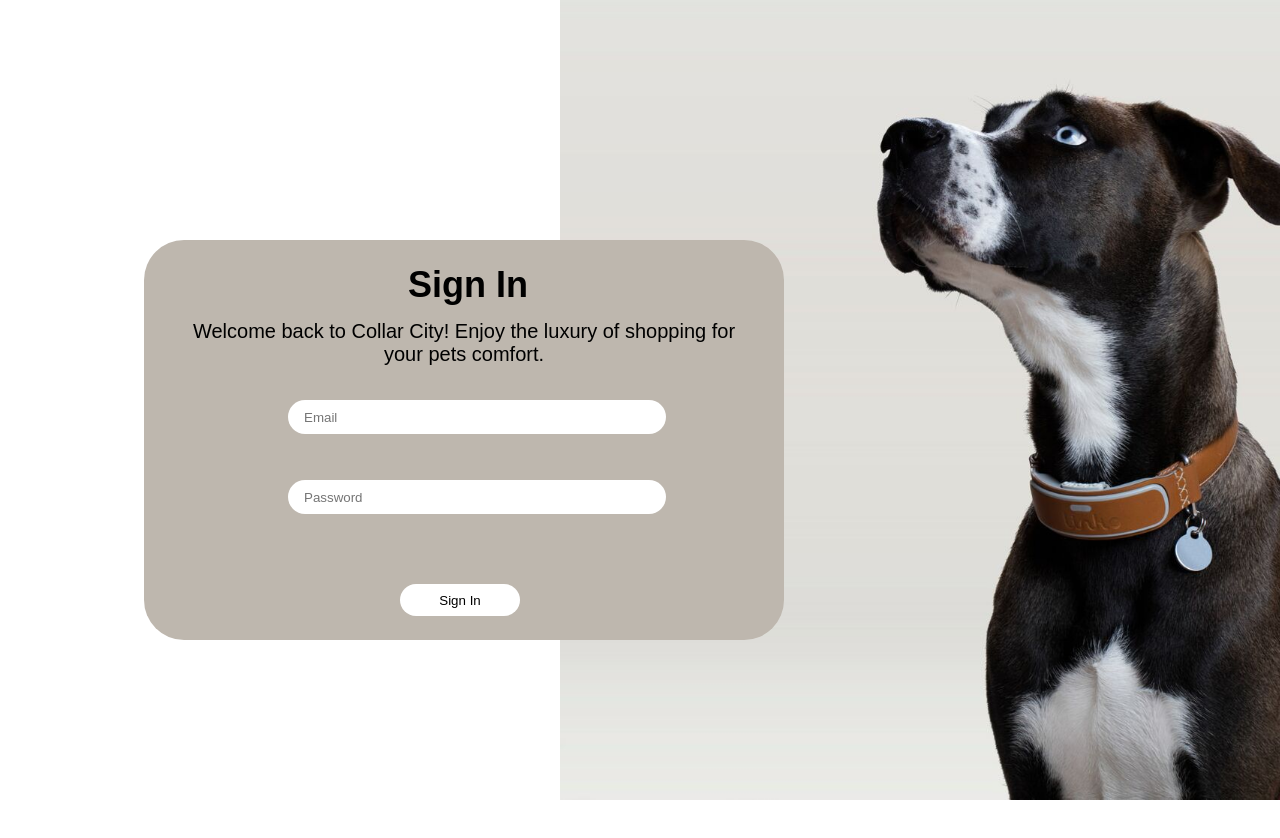
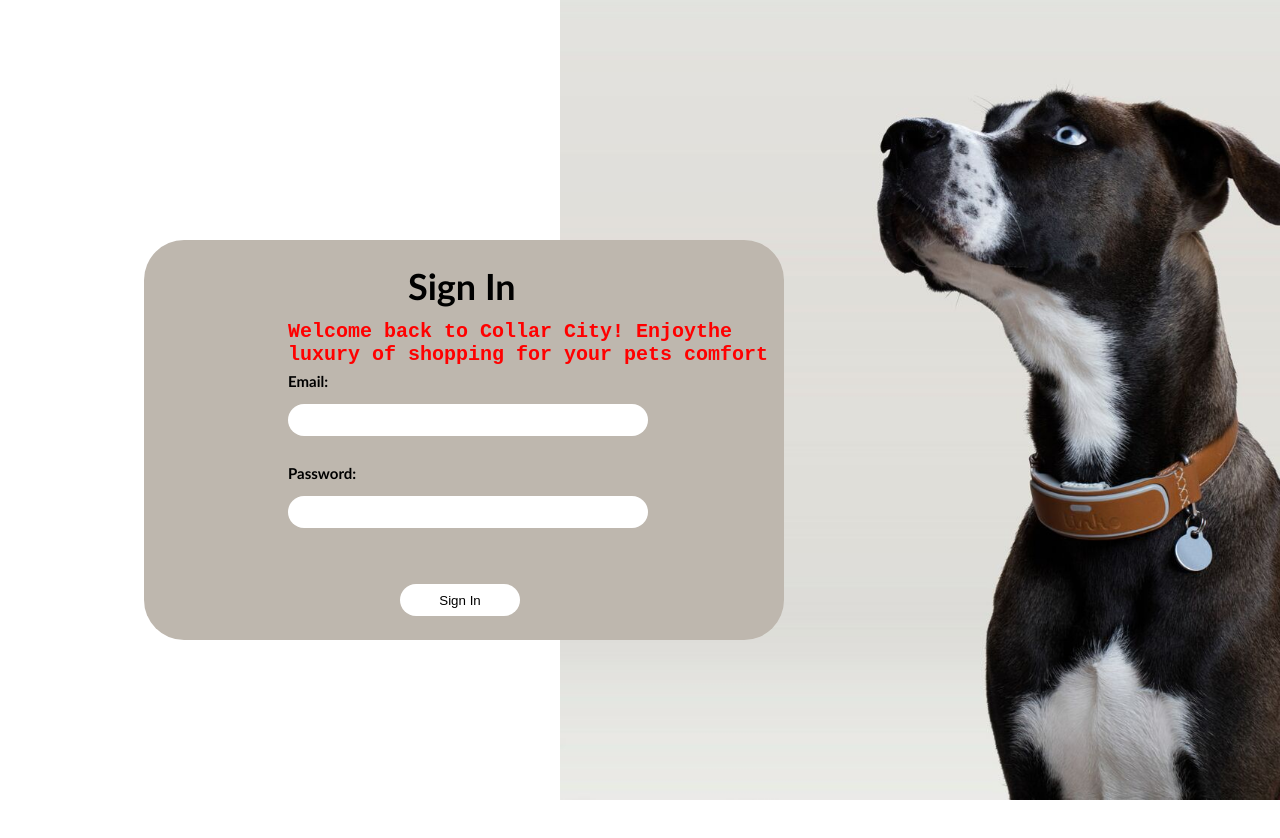
Before and after one commit to anchenayres/term3-project, a React (Create React App) app in the folder client/: page / in a window 1280 px wide. Shown: the top 838 px of the page. After the commit the page ends 800 px from the top, so only its background shows below. Built offline with nearby package versions, Linux system fonts and the light colour scheme.

Commit message:
Revert "testing"
This reverts commit 05753e9bf5b5a86fd6c4c1d56b5c8173f7aea199.

```diff
--- a/client/package.json
+++ b/client/package.json
@@ -14,7 +14,6 @@
     "react-responsive-carousel": "^3.2.23",
     "react-router-dom": "^6.3.0",
     "react-scripts": "5.0.1",
-    "react-textfield": "^0.0.6",
     "web-vitals": "^2.1.4"
   },
   "scripts": {
--- a/client/src/Components/App.js
+++ b/client/src/Components/App.js
@@ -5,6 +5,9 @@
 import Individual from "./Individual";
 import Cart from "./Cart";
 import Checkout from "./Checkout";
+
+
+
 import { Routes, Route } from "react-router-dom";
 
 
--- a/client/src/Components/Login.js
+++ b/client/src/Components/Login.js
@@ -9,15 +9,11 @@
 
     <div className="main-block">
         <h1>Sign In</h1>
-        <h2>Welcome back to Collar City! Enjoy the luxury of shopping for your pets comfort.</h2>
-       <form>
-            <label>
-                <input className="fill1"type="text" id="productName" label="Enter Name" placeholder="Email" />
-            </label>
-            <label>
-                <input className="fill2"type="text" id="productName" label="Enter Name" placeholder="Password" />
-            </label>
-        </form>
+        <h2>Welcome back to Collar City! Enjoythe luxury of shopping for your pets comfort</h2>
+        <h3>Email:</h3>
+        <div className="fill1"></div>
+        <h4>Password:</h4>
+        <div className="fill2"></div>
         <button className="login-button"><a href="/Home">Sign In</a></button>
     </div>
 
--- a/client/src/Components/Products.js
+++ b/client/src/Components/Products.js
@@ -2,54 +2,11 @@
 import axios from 'axios';
 import SingleProduct from "./SingleProduct"
 
-
 const Products = () => {
-
-    // const [productName, setProductName] = useState();
-    // const [productPrice, setProductPrice] = useState();
-    // const [productDes, setProductDes] = useState();
-    // const [productStock, setProductStock] = useState();
-
-    // const getName = (e) => {
-    //   let value = e.target.value;
-    //   setProductName(value);
-    // }
-    // const getPrice = (e) => {
-    //   let value = e.target.value;
-    //   setProductPrice(value);
-    // }
-    // const getDes = (e) => {
-    //   let value = e.target.value;
-    //   setProductDes(value);
-    // }
-    // const getStock = (e) => {
-    //   let value = e.target.value;
-    //   setProductStock(value);
-    // }
 
 
 
   const [products, setProducts] = useState([]);
-
-//   const getName = (e) => {
-//     let value = e.target.value;
-//     setProductName(value);
-//   }
-
-//  const addProduct = (e) => {
-//     const newProduct = new productSchema ({
-//         name: productName,
-//         price: productPrice,
-//         availStock: {
-//             size: req.body.availStock.size,
-//             qty: req.body.availStock.qty,
-//             material: req.body.availStock.material,
-//             colour: req.body.availStock.colour
-//         },
-//         cost: productPrice,
-//         description: productDes
-
-//     })
 
 
     useEffect(() => {
@@ -91,30 +48,97 @@
         <div className="products"><a href="/Products">Products</a></div>
         <div className="login"><a href="/">Sign In</a></div>
         <div className="cart"><a href="/Cart">Cart</a></div>
+
+
+
     </div>
 
-        <form>
-            <label>
-                <input type="text" id="productName" label="Enter Name" placeholder="Enter your Name" />
-            </label>
-            <label>
-            <input type="text" id="cost" label="Product Price" placeholder="Product Price" />
-            </label>
-            <label>
-            <input type="text" id="description" label="Product Description" placeholder="Product Description" />
-            </label>
-            <label>
-            <input type="text" id="inStock" label="Stock" placeholder="In Stock" />
-            </label>
-        </form>
+    {/* <div className="latest1-block">Smart Collar</div>
+    <div className="latest2-block">Flat Collar</div> */}
 
-        <button className="button">Update</button>
 
 
         <div className="carouselpro">
-            {components}
+
+        {/* <div className="carousel-pro"></div> */}
+
+       {components}
+
+
+
+
+
         </div>
 
+        {/* <div className="carouselpro2">
+        <div className="carousel-pro2"></div>
+        <div className="carousel-pro-info2">
+            <h6>Callie Collar</h6>
+            <h5>Not only is this a stylish collar but you can track your dog's exact location with the built in GPS device.</h5></div>
+        <button className="view-block2"><a href="/Individual">View</a></button>
+        <button className="stock-block2">In Stock: 6</button>
+        <button className="price-block2">R875.00</button>
+        </div>
+
+        <div className="carouselpro3">
+        <div className="carousel-pro3"></div>
+        <div className="carousel-pro-info3">
+            <h6>Opal Collar</h6>
+            <h5>Not only is this a stylish collar but you can track your dog's exact location with the built in GPS device.</h5></div>
+        <button className="view-block3"><a href="/Individual">View</a></button>
+        <button className="stock-block3">In Stock: 1</button>
+        <button className="price-block3">R699.00</button>
+        </div>
+
+        <div className="carouselpro4">
+        <div className="carousel-pro4"></div>
+        <div className="carousel-pro-info4">
+            <h6>Justin Collar</h6>
+            <h5>Not only is this a stylish collar but you can track your dog's exact location with the built in GPS device.</h5></div>
+        <button className="view-block4"><a href="/Individual">View</a></button>
+        <button className="stock-block4">In Stock: 3</button>
+        <button className="price-block4">R599.00</button>
+        </div>
+
+        <div className="carouselpro5">
+        <div className="carousel-pro5"></div>
+        <div className="carousel-pro-info5">
+            <h6>Lenny Collar</h6>
+            <h5>Not only is this a stylish collar but you can track your dog's exact location with the built in GPS device.</h5></div>
+        <button className="view-block5"><a href="/Individual">View</a></button>
+        <button className="stock-block5">In Stock: 5</button>
+        <button className="price-block5">R850.00</button>
+        </div>
+
+        <div className="carouselpro6">
+        <div className="carousel-pro6"></div>
+        <div className="carousel-pro-info6">
+            <h6>Buddy Collar</h6>
+            <h5>Not only is this a stylish collar but you can track your dog's exact location with the built in GPS device.</h5></div>
+        <button className="view-block6"><a href="/Individual">View</a></button>
+        <button className="stock-block6">In Stock: 6</button>
+        <button className="price-block6">R1569.00</button>
+        </div>
+
+        <div className="carouselpro7">
+        <div className="carousel-pro7"></div>
+        <div className="carousel-pro-info7">
+            <h6>Johnny Collar</h6>
+            <h5>Not only is this a stylish collar but you can track your dog's exact location with the built in GPS device.</h5></div>
+        <button className="view-block7"><a href="/Individual">View</a></button>
+        <button className="stock-block7">In Stock: 1</button>
+        <button className="price-block7">R456.00</button>
+        </div>
+
+        <div className="carouselpro8">
+        <div className="carousel-pro8"></div>
+        <div className="carousel-pro-info8">
+            <h6>Suzy Collar</h6>
+            <h5>Not only is this a stylish collar but you can track your dog's exact location with the built in GPS device.</h5></div>
+        <button className="view-block8"><a href="/Individual">View</a></button>
+        <button className="stock-block8">In Stock: 3</button>
+        <button className="price-block8">R350.00</button> */}
+        {/* </div> */}
 
 
 
--- a/client/src/Components/admin.js
+++ b/client/src/Components/admin.js
@@ -45,11 +45,11 @@
         <h1>Add A New User</h1>
         <form onSubmit={addUser}>
 
-            {/* <TextField required name="name" label="First Name" fullWidth margin="dense" onChange={getValues} />
+            <TextField required name="name" label="First Name" fullWidth margin="dense" onChange={getValues} />
             <TextField required name="last" label="Last Name" fullWidth margin="dense" onChange={getValues}/>
             <TextField required name="email" label="Email" fullWidth margin="dense" onChange={getValues}/>
             <TextField required name="username" label="Username" fullWidth margin="dense" onChange={getValues} />
-            <Button type="submit" style={{marginTop: "8px", height: "55px"}} fullWidth variant="contained">Add New User</Button> */}
+            <Button type="submit" style={{marginTop: "8px", height: "55px"}} fullWidth variant="contained">Add New User</Button>
         </form>
         </div>
   );
--- a/client/src/cart.css
+++ b/client/src/cart.css
@@ -5,14 +5,7 @@
     font-size: 20px;
 
 }
-form {
-    margin-top: 100vh;
-    position: absolute;
-}
-.button {
-    margin-top: 110vh;
-    position: absolute;
-}
+
 .list {
     height: 50vh;
     width: 115vh;
--- a/client/src/index.css
+++ b/client/src/index.css
@@ -90,7 +90,14 @@
   position: absolute;
 }
 
-
+h2 {
+  margin-left: 18vh;
+  font-size: 20px;
+  margin-top: 10vh;
+  position: absolute;
+  color: red;
+  font-family: 'Courier New', Courier, monospace;
+}
 
 h5 {
   color: rgb(0, 0, 0);
--- a/client/src/login.css
+++ b/client/src/login.css
@@ -37,8 +37,7 @@
     border-radius: 5vh;
     border-style: none;
     margin-left: 18vh;
-    margin-top: -80vh;
-    padding-left: 2vh;
+    margin-top: 20.5vh;
     position: absolute;
 }
 
@@ -49,8 +48,7 @@
     border-radius: 5vh;
     border-style: none;
     margin-left: 18vh;
-    margin-top: -70vh;
-    padding-left: 2vh;
+    margin-top: 32vh;
     position: absolute;
 }
 
@@ -58,20 +56,9 @@
     margin-left: 33vh;
     font-size: 4.5vh;
     position: absolute;
-    font-family:Arial, Helvetica, sans-serif;
 }
 
-h2 {
-    font-size: 20px;
-    padding-left: 5vh;
-    padding-right: 5vh;
-    margin-top: 10vh;
-    position: absolute;
-    color: rgb(0, 0, 0);
-    font-family:Arial, Helvetica, sans-serif;
-    font-weight: lighter;
-    text-align: center;
-  }
+
 
 h3 {
     margin-left: 18vh;
```
Also changed, not shown: 2 other files (tests, documents, lock files or other folders).
